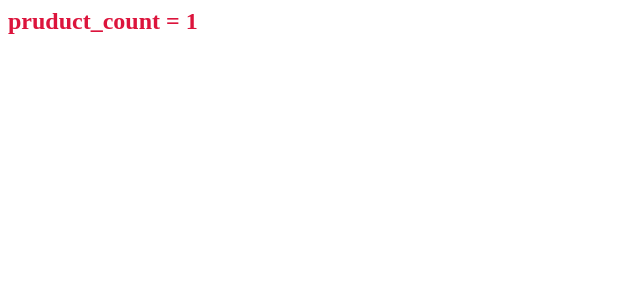
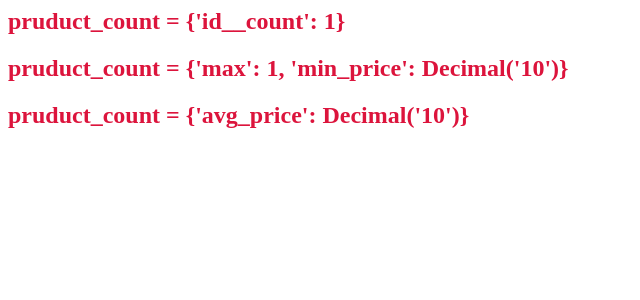
Before and after one commit to mohamad-mvm/django, a Django app: page /playground/Aggregating/ in a window 1280 px wide. Shown: the top 300 px of the page, without its empty margins (0-640 px from the left). Run offline with Django 3.2, Linux system fonts and the light colour scheme; tables that the repository leaves empty hold one stand-in row (values such as "Sample post").

Commit message:
mid aggregate

```diff
--- a/playground/templates/Aggregating.html
+++ b/playground/templates/Aggregating.html
@@ -21,7 +21,9 @@
   </head>
   <body>
 
-    <h2 style="color: crimson">pruduct_count = {{pruduct_count.count}}</h2>
+    <h2 style="color: crimson">pruduct_count = {{pruduct_count}}</h2>
+    <h2 style="color: crimson">pruduct_count = {{pruduct_maxid}}</h2>
+    <h2 style="color: crimson">pruduct_count = {{pruduct_avg_price}}</h2>
 
   </body>
 </html>
--- a/playground/views.py
+++ b/playground/views.py
@@ -34,6 +34,10 @@ def database_relational(request):
 
 def Aggregating(request):
 
-    pruduct_count=Product.objects.aggregate(count=Count('id'))
+    pruduct_count=Product.objects.aggregate(Count('id'))
+    pruduct_maxid=Product.objects.aggregate(max=Max('id'), min_price=Min('unit_price'))
+    pruduct_avg_price=Product.objects.aggregate(avg_price=Avg('unit_price'))
 
-    return render(request, 'Aggregating.html', {'pruduct_count':pruduct_count})
+    return render(request, 'Aggregating.html', {'pruduct_count':pruduct_count,
+                                                'pruduct_maxid':pruduct_maxid,
+                                                'pruduct_avg_price':pruduct_avg_price,})
```
